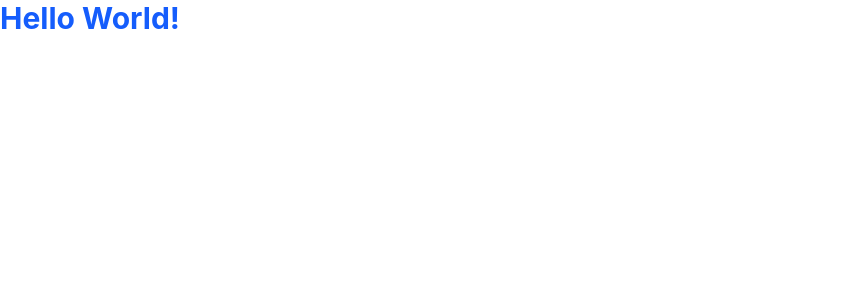
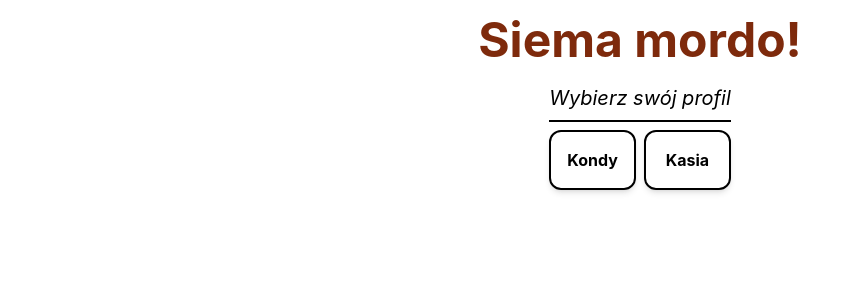
Before and after one commit to KondyKox/money-manager, a React (Vite) app: page / in a window 1280 px wide. Shown: the top 300 px of the page, without its empty margins (0-859 px from the left). Built offline with nearby package versions, Linux system fonts and the light colour scheme.

Commit message:
feat: profile picker

```diff
--- a/src/App.tsx
+++ b/src/App.tsx
@@ -1,5 +1,11 @@
+import ProfilePicker from "./components/ProfilePicker";
+
 function App() {
-  return <div className="text-3xl font-bold text-blue-600">Hello World!</div>;
+  return (
+    <main className="flex justify-center items-center flex-col p-2 m-2">
+      <ProfilePicker />
+    </main>
+  );
 }
 
 export default App;
--- /dev/null
+++ b/src/components/ProfileIcon.tsx
@@ -0,0 +1,7 @@
+import type { Profile } from "../types/Profile";
+
+const ProfileIcon = ({ profile }: { profile: Profile }) => {
+  return <div className="profile-icon">{profile.name}</div>;
+};
+
+export default ProfileIcon;
--- /dev/null
+++ b/src/components/ProfilePicker.tsx
@@ -0,0 +1,34 @@
+import { useEffect, useState } from "react";
+import ProfileIcon from "./ProfileIcon";
+import type { Profile } from "../types/Profile";
+import { newProfiles } from "../constants/newProfiles";
+import { getProfiles } from "../utils/getProfiles";
+import { saveProfile } from "../utils/saveProfile";
+
+const ProfilePicker = () => {
+  const [profiles, setProfiles] = useState<Profile[]>(
+    () => getProfiles() ?? newProfiles,
+  );
+
+  useEffect(() => {
+    if (!getProfiles()) newProfiles.forEach((profile) => saveProfile(profile));
+  }, []);
+
+  console.log("profiles:", profiles);
+
+  return (
+    <div className="text-center flex justify-center items-center flex-col">
+      <h1 className="text-5xl font-bold text-orange-900">Siema mordo!</h1>
+      <div className="mt-5">
+        <h3 className="italic text-xl pb-2">Wybierz swój profil</h3>
+        <div className="border-t-2 py-2 flex justify-center items-center gap-2">
+          {profiles.map((profile) => (
+            <ProfileIcon profile={profile} key={profile.id} />
+          ))}
+        </div>
+      </div>
+    </div>
+  );
+};
+
+export default ProfilePicker;
--- /dev/null
+++ b/src/constants/newProfiles.ts
@@ -0,0 +1,19 @@
+import type { Profile } from "../types/Profile";
+
+export const newProfiles: Profile[] = [
+  {
+    id: "1",
+    name: "Kondy",
+    hourlyRate: 31.5,
+    activeShift: null,
+    completedShifts: [],
+  },
+
+  {
+    id: "2",
+    name: "Kasia",
+    hourlyRate: 33.5,
+    activeShift: null,
+    completedShifts: [],
+  },
+];
--- a/src/index.css
+++ b/src/index.css
@@ -1,4 +1,7 @@
 @import "tailwindcss";
+
+/* WSZELKIE KOLORY SĄ BRANE LOSOWO LUB PO PROSTU BEZ PRZEMYŚLANIA */
+/* PROJEKT NIE MA NA CELU DOBRZE WYGLĄDAĆ A, JEŚLI JUŻ TO CIEKAWIE */
 
 /* Tutaj moje zmienne jak normalnie w CSS */
 @theme {
@@ -6,3 +9,7 @@
   /* --font-  */ /* rozmiary, itd. */
   /* --spacing-  */ /* margin, padding, itd. */
 }
+
+.profile-icon {
+  @apply border-2 rounded-xl p-4 text-center flex justify-center items-center transition-all duration-150 hover:border-green-400 shadow-md hover:shadow-green-400 cursor-pointer active:border-green-600 w-full font-bold;
+}
```
Also changed, not shown: src/utils/saveProfile.ts (renamed from src/utils/saveProfiles.ts).
